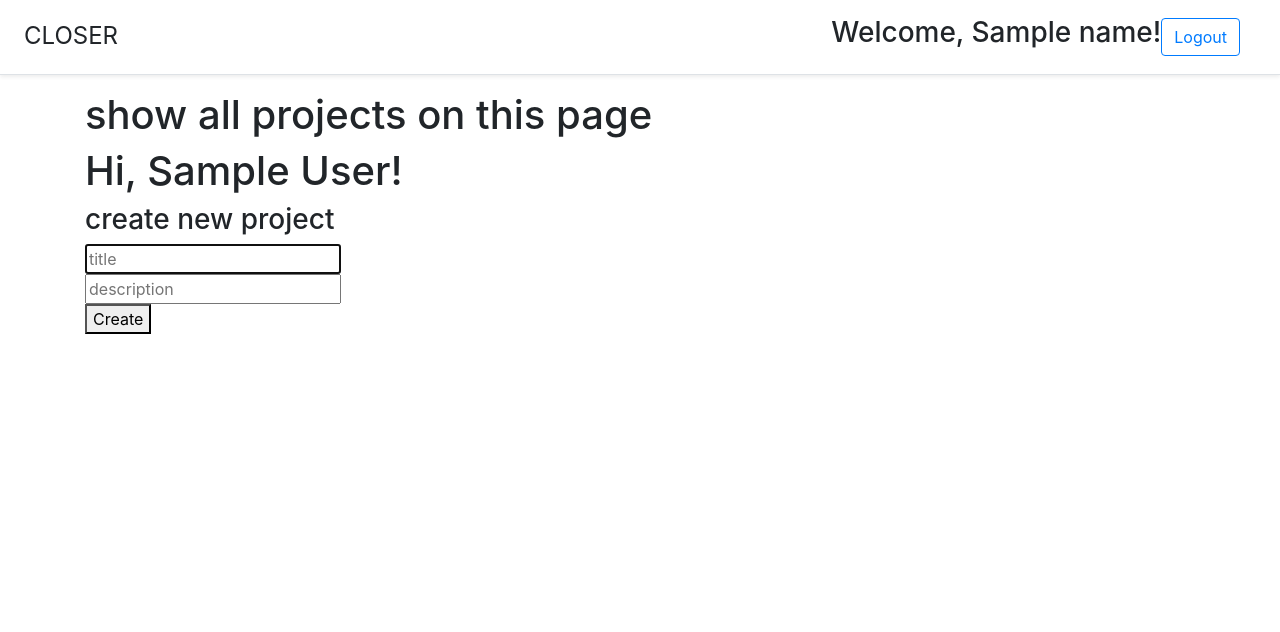
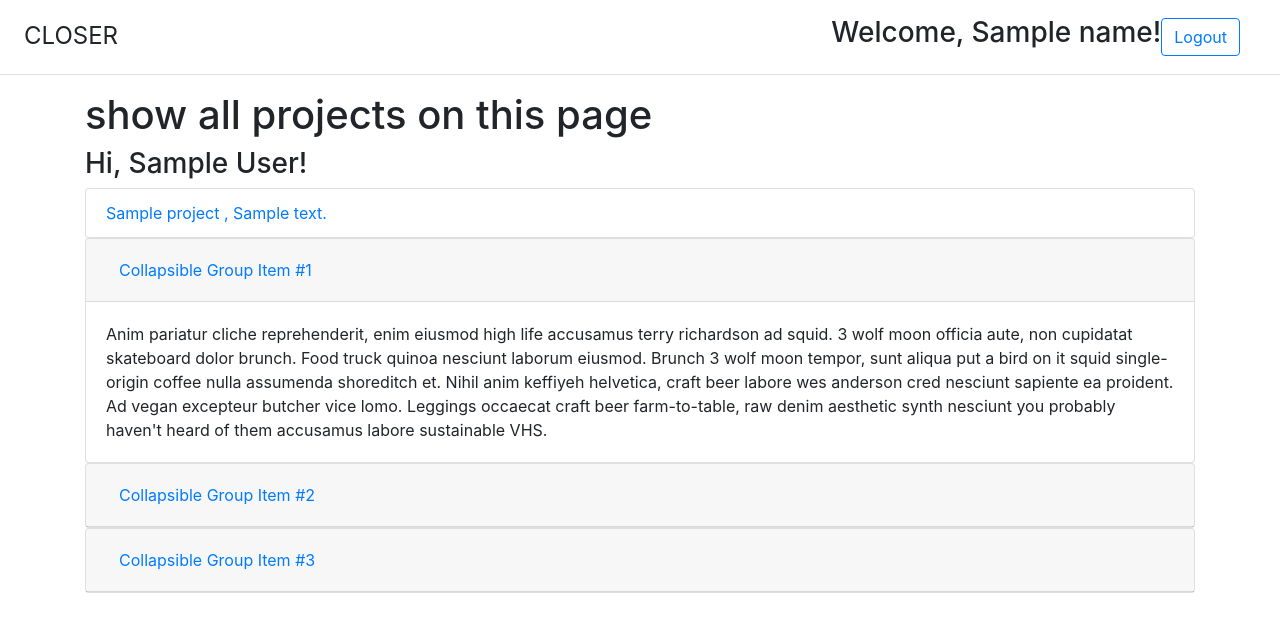
Before and after one commit to olgabor/closer, a Flask app: template templates/projects.html in a window 1280 px wide. Shown: the top 632 px of the page. Run offline with Flask 2, Linux system fonts and the light colour scheme; a user stored in the database is signed in; tables that the repository leaves empty hold one stand-in row (values such as "Sample post"); the template is opened without the code that fills it: values that come from a table or form of the project are taken from there, most other values are stand-ins (such as "Sample title", 1, 10 or a date in 2020); some libraries are stand-ins or nearby versions.

Commit message:
adds function to display projects; updated template with bootstrap

```diff
--- a/app.py
+++ b/app.py
@@ -5,8 +5,7 @@ from flask_login import login_required, current_user, logout_user
 import os
 from crud.user import get_users, create_user, post_user
 from crud.project import get_all_projects, get_project, create_project
-from models import User, db
-
+from models import User, db, Project
 
 
 # user register page
@@ -45,7 +44,8 @@ def home():
 @app.route('/projects', methods=['GET', 'POST'])
 def all_projects():
     projects = get_all_projects()
-    return projects
+    # return projects
+    return render_template('projects.html', projects=projects)
 
 
 #return one project
--- a/templates/layout.html
+++ b/templates/layout.html
@@ -3,15 +3,19 @@
   <head>
     <meta charset="utf-8">
     <title>Closer</title>
-    <!-- Bootstrap CSS -->
-    <link rel="stylesheet" href="https://stackpath.bootstrapcdn.com/bootstrap/4.5.2/css/bootstrap.min.css" integrity="sha384-JcKb8q3iqJ61gNV9KGb8thSsNjpSL0n8PARn9HuZOnIxN0hoP+VmmDGMN5t9UJ0Z" crossorigin="anonymous">
+     <!-- Bootstrap CSS -->
+     <link rel="stylesheet" href="https://maxcdn.bootstrapcdn.com/bootstrap/4.0.0/css/bootstrap.min.css" integrity="sha384-Gn5384xqQ1aoWXA+058RXPxPg6fy4IWvTNh0E263XmFcJlSAwiGgFAW/dAiS6JXm" crossorigin="anonymous">
+
   </head>
   <body>
     {% include 'includes/_navbar.html' %}
     <div class="container">
     {% block body %}{% endblock %}
     </div>
-    <script src="https://stackpath.bootstrapcdn.com/bootstrap/4.5.2/js/bootstrap.min.js" integrity="sha384-B4gt1jrGC7Jh4AgTPSdUtOBvfO8shuf57BaghqFfPlYxofvL8/KUEfYiJOMMV+rV" crossorigin="anonymous"></script>
-   <script src="https://stackpath.bootstrapcdn.com/bootstrap/4.5.2/js/bootstrap.bundle.min.js" integrity="sha384-LtrjvnR4Twt/qOuYxE721u19sVFLVSA4hf/rRt6PrZTmiPltdZcI7q7PXQBYTKyf" crossorigin="anonymous"></script>
+   <!-- Optional JavaScript -->
+    <!-- jQuery first, then Popper.js, then Bootstrap JS -->
+    <script src="https://code.jquery.com/jquery-3.2.1.slim.min.js" integrity="sha384-KJ3o2DKtIkvYIK3UENzmM7KCkRr/rE9/Qpg6aAZGJwFDMVNA/GpGFF93hXpG5KkN" crossorigin="anonymous"></script>
+    <script src="https://cdnjs.cloudflare.com/ajax/libs/popper.js/1.12.9/umd/popper.min.js" integrity="sha384-ApNbgh9B+Y1QKtv3Rn7W3mgPxhU9K/ScQsAP7hUibX39j7fakFPskvXusvfa0b4Q" crossorigin="anonymous"></script>
+    <script src="https://maxcdn.bootstrapcdn.com/bootstrap/4.0.0/js/bootstrap.min.js" integrity="sha384-JZR6Spejh4U02d8jOt6vLEHfe/JQGiRRSQQxSfFWpi1MquVdAyjUar5+76PVCmYl" crossorigin="anonymous"></script>
   </body>
 </html>
--- a/templates/projects.html
+++ b/templates/projects.html
@@ -2,32 +2,58 @@
 
 {% block body %}
   <h1> show all projects on this page </h1>
-  <div class="column is-4 is-offset-4">
-    <h1>Hi, {{ current_user.name }}!</h1>
-    <h3 class="title">create new project</h3>
-    <div class="box">
-        <form method="POST" action="/projects">
-            <div class="field">
-                <div class="control">
-                    <input class="input is-large" type="text" name="title" placeholder="title" autofocus="">
-                </div>
-            </div>
+    <h3>Hi, {{ current_user.name }}!</h3>
 
-            <div class="field">
-                <div class="control">
-                    <input class="input is-large" type="text" name="description" placeholder="description" autofocus="">
-                </div>
-            </div>
+<ul class='list-group'>
+{% for project in projects %}
+    <li class='list-group-item'> <a href='project/{{project.id}}'>  {{project.title }} , {{project.description }} </a></li>
+{% endfor %}
+</ul>
 
-            <div class="field">
-                <div class="control">
-                    <input class="input is-large" type="hidden" name="author_id">
-                </div>
-            </div>
+<div id="accordion">
+    <div class="card">
+      <div class="card-header" id="headingOne">
+        <h5 class="mb-0">
+          <button class="btn btn-link" data-toggle="collapse" data-target="#collapseOne" aria-expanded="true" aria-controls="collapseOne">
+            Collapsible Group Item #1
+          </button>
+        </h5>
+      </div>
 
-            <button class="button is-block is-info is-large is-fullwidth"> Create </button>
-        </form>
+      <div id="collapseOne" class="collapse show" aria-labelledby="headingOne" data-parent="#accordion">
+        <div class="card-body">
+          Anim pariatur cliche reprehenderit, enim eiusmod high life accusamus terry richardson ad squid. 3 wolf moon officia aute, non cupidatat skateboard dolor brunch. Food truck quinoa nesciunt laborum eiusmod. Brunch 3 wolf moon tempor, sunt aliqua put a bird on it squid single-origin coffee nulla assumenda shoreditch et. Nihil anim keffiyeh helvetica, craft beer labore wes anderson cred nesciunt sapiente ea proident. Ad vegan excepteur butcher vice lomo. Leggings occaecat craft beer farm-to-table, raw denim aesthetic synth nesciunt you probably haven't heard of them accusamus labore sustainable VHS.
+        </div>
+      </div>
     </div>
-</div>
+    <div class="card">
+      <div class="card-header" id="headingTwo">
+        <h5 class="mb-0">
+          <button class="btn btn-link collapsed" data-toggle="collapse" data-target="#collapseTwo" aria-expanded="false" aria-controls="collapseTwo">
+            Collapsible Group Item #2
+          </button>
+        </h5>
+      </div>
+      <div id="collapseTwo" class="collapse" aria-labelledby="headingTwo" data-parent="#accordion">
+        <div class="card-body">
+          Anim pariatur cliche reprehenderit, enim eiusmod high life accusamus terry richardson ad squid. 3 wolf moon officia aute, non cupidatat skateboard dolor brunch. Food truck quinoa nesciunt laborum eiusmod. Brunch 3 wolf moon tempor, sunt aliqua put a bird on it squid single-origin coffee nulla assumenda shoreditch et. Nihil anim keffiyeh helvetica, craft beer labore wes anderson cred nesciunt sapiente ea proident. Ad vegan excepteur butcher vice lomo. Leggings occaecat craft beer farm-to-table, raw denim aesthetic synth nesciunt you probably haven't heard of them accusamus labore sustainable VHS.
+        </div>
+      </div>
+    </div>
+    <div class="card">
+      <div class="card-header" id="headingThree">
+        <h5 class="mb-0">
+          <button class="btn btn-link collapsed" data-toggle="collapse" data-target="#collapseThree" aria-expanded="false" aria-controls="collapseThree">
+            Collapsible Group Item #3
+          </button>
+        </h5>
+      </div>
+      <div id="collapseThree" class="collapse" aria-labelledby="headingThree" data-parent="#accordion">
+        <div class="card-body">
+          Anim pariatur cliche reprehenderit, enim eiusmod high life accusamus terry richardson ad squid. 3 wolf moon officia aute, non cupidatat skateboard dolor brunch. Food truck quinoa nesciunt laborum eiusmod. Brunch 3 wolf moon tempor, sunt aliqua put a bird on it squid single-origin coffee nulla assumenda shoreditch et. Nihil anim keffiyeh helvetica, craft beer labore wes anderson cred nesciunt sapiente ea proident. Ad vegan excepteur butcher vice lomo. Leggings occaecat craft beer farm-to-table, raw denim aesthetic synth nesciunt you probably haven't heard of them accusamus labore sustainable VHS.
+        </div>
+      </div>
+    </div>
+  </div>
 
 {% endblock %}
```
Also changed, not shown: crud/project.py (+6 -6 lines).
